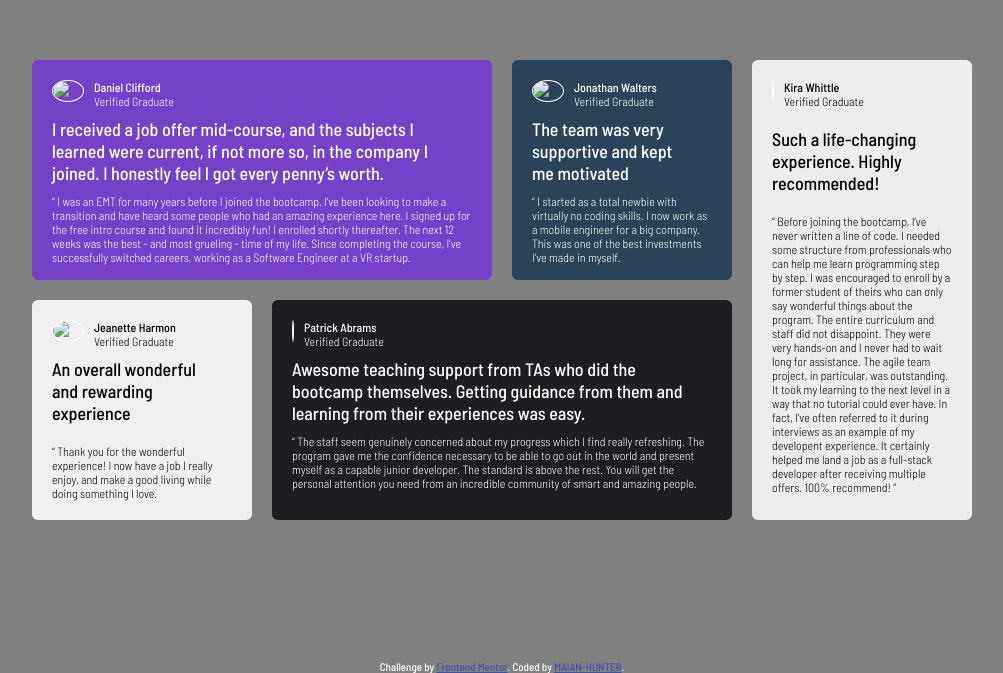
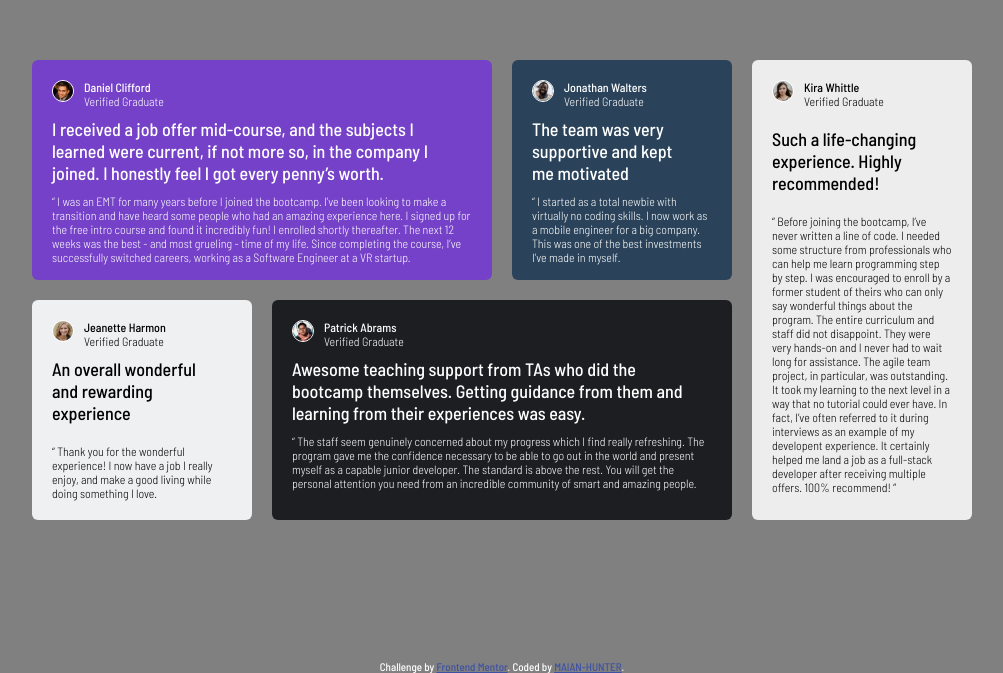
Before and after one commit to MAIAN-HUNTER/grid-section, a plain HTML site: page index.html in a window 1280 px wide. Shown: the part 140-813 px from the top of the page, without its empty margins (138-1141 px from the left). Drawn offline with Linux system fonts and the light colour scheme; the site is published under a folder, as on GitHub Pages, so addresses that start at the root find nothing.

Commit message:
adição

```diff
--- a/index.html
+++ b/index.html
@@ -20,7 +20,7 @@
       <section class="container">
         <div class="profile-daniel">
           <div class="user-daniel">
-            <img src="/images/image-daniel.jpg" alt="user" />
+            <img src="images/image-daniel.jpg" alt="user" />
             <div class="name-daniel">
               <p class="name">Daniel Clifford</p>
               <p>Verified Graduate</p>
@@ -44,7 +44,7 @@
 
         <div class="profile-jonathan">
           <div class="user-jonathan">
-            <img src="/images/image-jonathan.jpg" alt="user" />
+            <img src="images/image-jonathan.jpg" alt="user" />
             <div class="name-jonathan">
               <p class="name">Jonathan Walters</p>
               <p>Verified Graduate</p>
@@ -60,7 +60,7 @@
 
         <div class="profile-jeanette">
           <div class="user-jeanette">
-            <img src="/images/image-jeanette.jpg" alt="user" />
+            <img src="images/image-jeanette.jpg" alt="user" />
             <div class="name-jeanette">
               <p class="name">Jeanette Harmon</p>
               <p>Verified Graduate</p>
@@ -75,7 +75,7 @@
 
         <div class="profile-patrick">
           <div class="user-patrick">
-            <img src="/images/image-patrick.jpg" alt="" />
+            <img src="images/image-patrick.jpg" alt="" />
             <div class="name-patrick">
               <p class="name">Patrick Abrams</p>
               <p>Verified Graduate</p>
@@ -98,7 +98,7 @@
 
         <div class="profile-kira">
           <div class="user-kira">
-            <img src="/images/image-kira.jpg" alt="" />
+            <img src="images/image-kira.jpg" alt="" />
             <div class="name-kira">
               <p class="name">Kira Whittle</p>
               <p>Verified Graduate</p>
```
